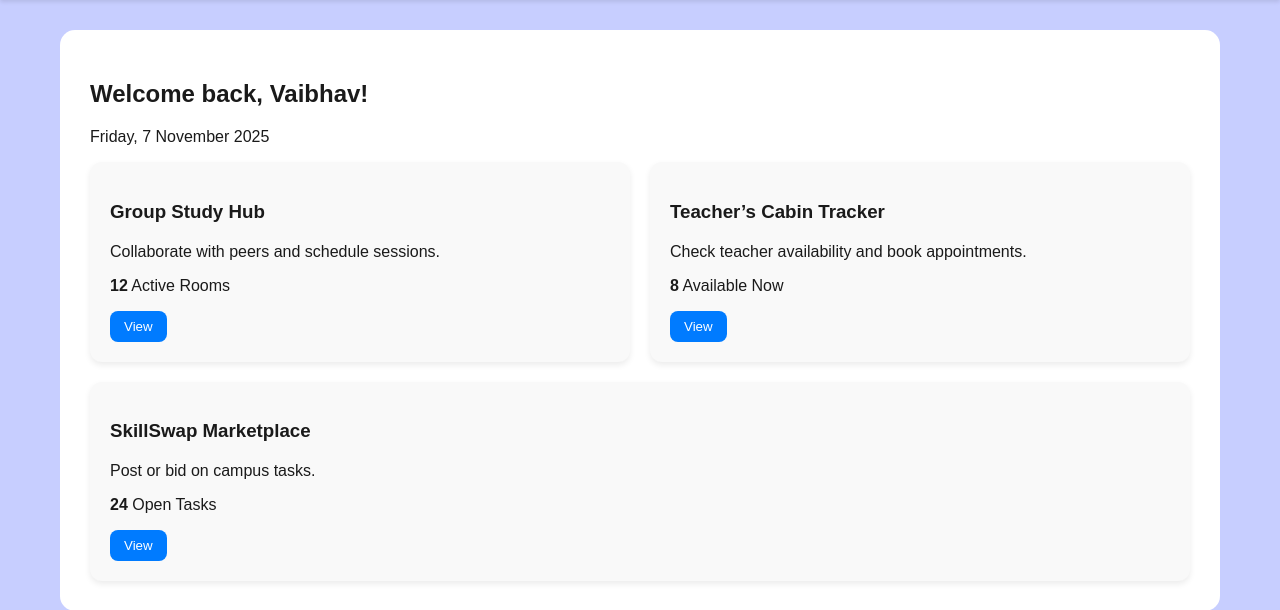
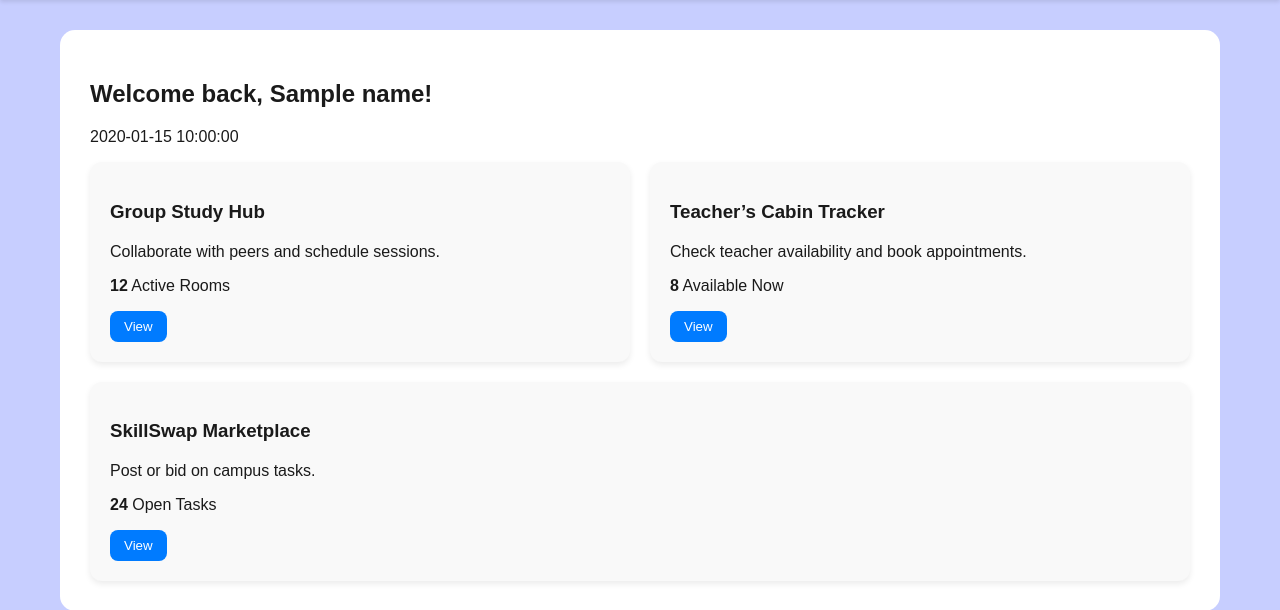
Before and after one commit to Vaibhav-Patidar/SyncUp-final, a Flask app: template templates/dashboard.html in a window 1280 px wide. Shown: the part 48-658 px from the top of the page. Run offline with Flask 3, Linux system fonts and the light colour scheme; the template is opened without the code that fills it: most values are stand-ins (such as "Sample title", 1, 10 or a date in 2020).

Commit message:
Update dashboard.html

```diff
--- a/templates/dashboard.html
+++ b/templates/dashboard.html
@@ -18,8 +18,8 @@
 </div>
 
 <div class="container">
-  <h2>Welcome back, Vaibhav!</h2>
-  <p>Friday, 7 November 2025</p>
+  <h2>Welcome back, {{ name }}!</h2>
+  <p>{{ date }}</p>
   <div class="card-grid">
     <div class="card">
       <h3>Group Study Hub</h3>
```
